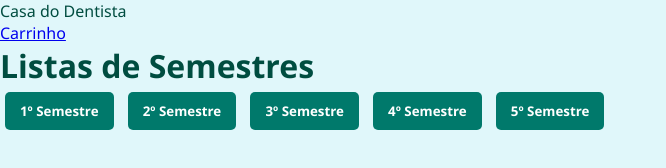
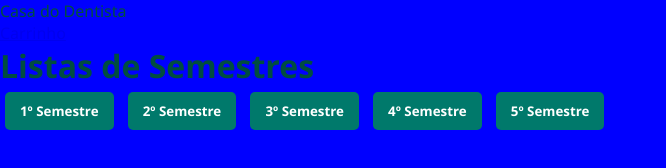
Before and after one commit to Rafagomes042/cd-01, a plain HTML site: page listas.html in a window 1280 px wide. Shown: the whole page, without its empty margins (0-666 px from the left). Drawn offline with Linux system fonts and the light colour scheme.

Commit message:
Update styles.css

```diff
--- a/styles.css
+++ b/styles.css
@@ -7,7 +7,7 @@
 }
 
 body {
-  background: #e0f7fa; /* Azul claro */
+  background: #0000FF; /* Azul claro */
   color: #004d40; /* Verde escuro */
   padding-bottom: 80px; /* espaço para menu inferior */
 }
```
